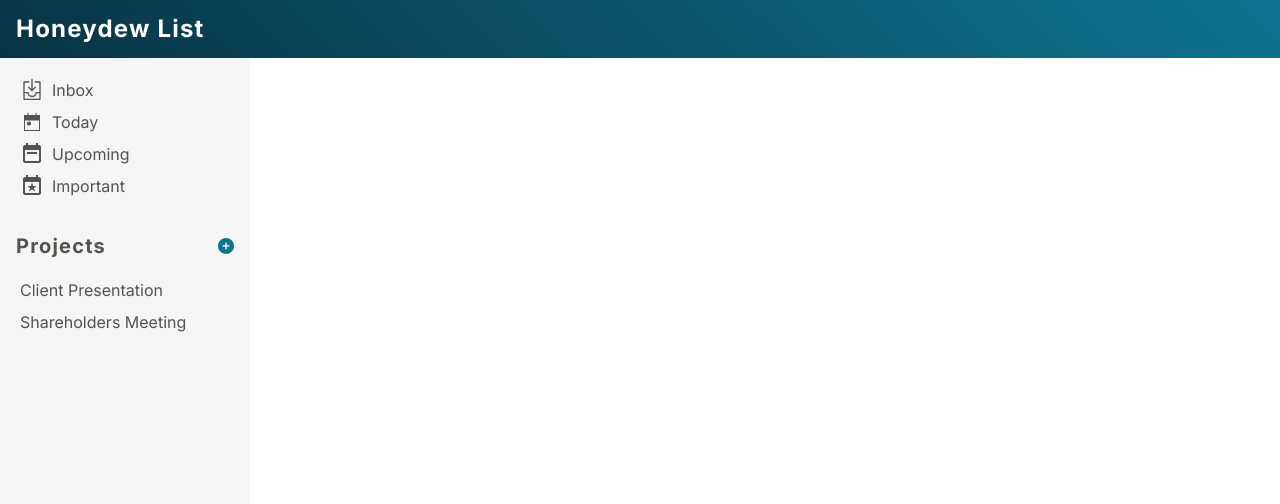
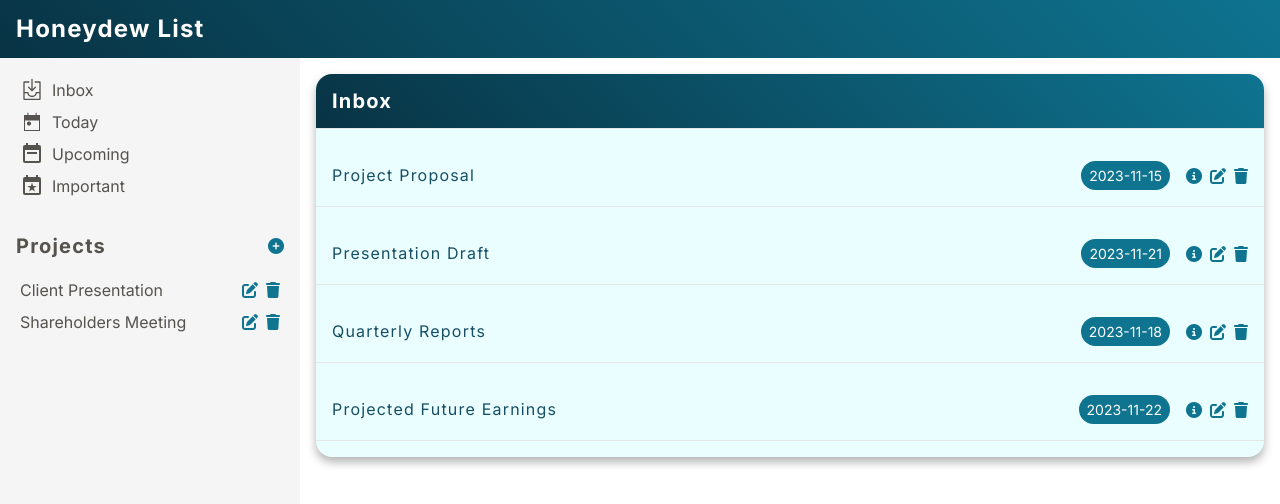
Before and after one commit to ryanthayes/top-todo-list, a website built with webpack: page dist/index.html in a window 1280 px wide. Built offline with nearby package versions, Linux system fonts and the light colour scheme.

Commit message:
Fix Edit/Deletetodo buttons

```diff
--- a/src/dom.js
+++ b/src/dom.js
@@ -10,10 +10,10 @@ const dom = (() => {
     const todoModal = document.querySelector('#todoModal');
 
     function clearMainContainer() {
-        mainContainer.innerText = '';
+        mainContainer.textContent = '';
     };
     function clearTodoContainer() {
-        todoContainer.innerText = '';
+        todoContainer.textContent = '';
     };
 
     // RENDER PROJECTS IN SIDEBAR
@@ -24,12 +24,24 @@ const dom = (() => {
         projects.projectsArray.forEach((project, index) => {
 
             // Create list item for each project
-            const projectLinks = createHtmlElement('li', null, ['sidebar-project-link', '|', 'no-bullets', 'flex', 'gap-sm', 'align-items-center'], 'data-index', index, null, sidebarProjects);
+            const projectLink = createHtmlElement('li', null, ['sidebar-project-link', '|', 'no-bullets'], 'data-index', index, null, sidebarProjects);
 
-            const projectTitle = createHtmlElement('p', null, ['header-project-title'], null, null, project.title, projectLinks);
+            const projectTitle = createHtmlElement('p', null, ['sidebar-project-title'], null, null, project.title, projectLink);
+
+            const projectBtns = createHtmlElement('div', null, ['sidebar-button-container', '|', 'flex', 'gap-sm'], null, null, null,  projectLink)
+
+            // Create edit button for project
+            const projectEditBtn = createHtmlElement('i', null, ['btn--edit', 'btn--dark', '|', 'fas', 'fa-edit'], 'data-action', 'edit', null, projectBtns);
+
+            projectEditBtn.addEventListener('click', () => projects.editProject());
+
+            // Create delete button for project
+            const projectDeleteBtn = createHtmlElement('i', null, ['btn--delete', 'btn--dark', '|', 'fa-solid', 'fa-trash'], 'data-action', 'delete', null, projectBtns);
+
+            projectDeleteBtn.addEventListener('click', () => projects.deleteProject());
 
             // EVENT: Render project to page
-            projectLinks.addEventListener('click', () => renderCurrentProject(project, index));
+            projectLink.addEventListener('click', () => renderCurrentProject(project, index));
         })
     };
 
@@ -44,14 +56,40 @@ const dom = (() => {
 
         const todoHeaderTitle = createHtmlElement('h2', null, ['todo-header__title', '|', 'title--sm', 'flex', 'justify-content-between'], null, null, 'Inbox', todoHeaderContainer);
 
-        const todoHeaderBtns = createHtmlElement('div', null, ['todo-header__btn-container', 'flex', 'gap-sm', 'align-items-center'], null, null, null, todoHeaderContainer);
+        const todoContainer = createHtmlElement('div', 'todoContainer', ['todo-container'], null, null, null, mainContainer);
 
-        // Create add todo button
-        const addTodoBtn = createHtmlElement('i', 'addTodoBtn', ['btn--add', 'btn--light', '|', 'fa-solid', 'fa-circle-plus'], 'data-action', 'edit', null, todoHeaderBtns);
+        projects.projectsArray.forEach((project) => {
+            project.todos.forEach((todos, index) => {
+                const todoItems = createHtmlElement('li', null, ['todo-item'], 'data-index', index, null, todoContainer);
 
-        addTodoBtn.addEventListener('click', () => todoModal.showModal());
+                const todoTitleContainer = createHtmlElement('div', null, ['flex', 'gap-sm', 'align-items-center'], null, null, null, todoItems)
 
-        renderTodos();
+                const todoTitle = createHtmlElement('h3', null, ['todo-item__title'], 'data-action', 'check', todos.title, todoTitleContainer);
+
+                const todoInfoContainer = createHtmlElement('div', null, ['flex', 'gap-sm', 'align-items-center'], null, null, null, todoItems);
+
+                const todoDate = createHtmlElement('p', null, ['todo-item__date'], null, null, todos.date, todoInfoContainer);
+
+                const todoPriority = createHtmlElement('p', null, ['todo-item__priority'], null, null, todos.priority, todoInfoContainer);
+
+                const todoBtnContainer = createHtmlElement('div', null, ['todo-item__btn-container', '|', 'flex', 'gap-sm', 'align-items-center'], null, null, null, todoInfoContainer)
+
+                const todoDetailsBtn = createHtmlElement('i', null, ['btn--info', 'btn--dark', '|', 'fa', 'fa-info-circle'], 'data-action', 'details', null, todoBtnContainer);
+
+                todoDetailsBtn.addEventListener('click', () => console.log('todo details'));
+
+                const todoEditBtn = createHtmlElement('i', null, ['btn--edit', 'btn--dark', '|', 'fas', 'fa-edit'], 'data-action', 'edit', null, todoBtnContainer);
+
+                todoEditBtn.addEventListener('click', () => todos.editTodo());
+
+                const todoDeleteBtn = createHtmlElement('i', null, ['btn--delete', 'btn--dark', '|', 'fa-solid', 'fa-trash'], 'data-action', 'delete', null, todoBtnContainer);
+
+                todoDeleteBtn.addEventListener('click', () => todos.deleteTodo());
+            })
+
+        })
+
+        // renderTodos();
     };
 
     // RENDER TODAY TODOs
@@ -120,7 +158,7 @@ const dom = (() => {
     // RENDER CURRENT PROJECT TO PAGE
     function renderCurrentProject(project, index) {
 
-        clearMainContainer()
+        clearMainContainer();
 
         mainContainer.setAttribute('data-index', index);
 
@@ -135,16 +173,6 @@ const dom = (() => {
 
         addTodoBtn.addEventListener('click', () => todoModal.showModal());
 
-        // Create edit button for project
-        const projEditBtn = createHtmlElement('i', null, ['btn--edit', 'btn--light', '|', 'fas', 'fa-edit'], 'data-action', 'edit', null, mainHeaderBtns);
-
-        projEditBtn.addEventListener('click', () => projects.editProject());
-
-        // Create delete button for project
-        const projDeleteBtn = createHtmlElement('i', null, ['btn--delete', 'btn--light', '|', 'fa-solid', 'fa-trash'], 'data-action', 'delete', null, mainHeaderBtns);
-
-        projDeleteBtn.addEventListener('click', () => projects.deleteProject());
-
         const todoContainer = createHtmlElement('div', 'todoContainer', ['todo-container'], null, null, null, mainContainer);
 
         renderTodos();
@@ -155,7 +183,7 @@ const dom = (() => {
         const currentProject = document.querySelector('.main-container').getAttribute('data-index');
         const todoContainer = document.querySelector('.todo-container');
 
-        todoContainer.textContent = '';
+        clearTodoContainer();
 
         projects.projectsArray[currentProject].todos.forEach((todos, index) => {
 
@@ -179,11 +207,11 @@ const dom = (() => {
 
             const todoEditBtn = createHtmlElement('i', null, ['btn--edit', 'btn--dark', '|', 'fas', 'fa-edit'], 'data-action', 'edit', null, todoBtnContainer);
 
-            todoEditBtn.addEventListener('click', () => todos.deleteTodos());
+            todoEditBtn.addEventListener('click', () => todos.editTodo());
 
             const todoDeleteBtn = createHtmlElement('i', null, ['btn--delete', 'btn--dark', '|', 'fa-solid', 'fa-trash'], 'data-action', 'delete', null, todoBtnContainer);
 
-            todoDeleteBtn.addEventListener('click', () => console.log('delete todo'));
+            todoDeleteBtn.addEventListener('click', () => todos.deleteTodo());
         });
 
     };
--- a/src/index.js
+++ b/src/index.js
@@ -2,7 +2,7 @@ import dom from "./dom";
 import handlers from "./handlers";
 
 // ON PAGE LOAD - SHOW ALL TODOS
-// dom.renderInbox();
+dom.renderInbox();
 
 // ON PAGE LOAD - SHOW ALL PROJECTS
 dom.renderSidebar();
--- a/src/projects.js
+++ b/src/projects.js
@@ -2,11 +2,7 @@ import dom from "./dom";
 
 const projects = (() => {
 
-    let projectsArray = [];
-
-    // GET PROJECTS FROM LOCAL STORAGE
-    if (localStorage.getItem('projects') === null) {
-        projectsArray = [
+    let projectsArray = [
         {
             title: 'Client Presentation',
             todos: [
@@ -46,10 +42,53 @@ const projects = (() => {
             ]
         }
     ];
-    } else {
-        const projectsFromStorage = JSON.parse(localStorage.getItem('projects'));
-        projectsArray = projectsFromStorage;
-    }
+
+    // GET PROJECTS FROM LOCAL STORAGE
+    // if (localStorage.getItem('projects') === null) {
+    //     projectsArray = [
+    //         {
+    //             title: 'Client Presentation',
+    //             todos: [
+    //                 {
+    //                     title: 'Project Proposal',
+    //                     description: 'Prepare project proposal for client',
+    //                     date: '2023-11-15',
+    //                     important: true,
+    //                     completed: false
+    //                 },
+    //                 {
+    //                     title: 'Presentation Draft',
+    //                     description: 'Create draft of client presentation to present new marketing campaign proposal',
+    //                     date: '2023-11-21',
+    //                     important: false,
+    //                     completed: false
+    //                 }
+    //             ]
+    //         },
+    //         {
+    //             title: 'Shareholders Meeting',
+    //             todos: [
+    //                 {
+    //                     title: 'Quarterly Reports',
+    //                     description: 'Prepare quarterly reports for stakeholders',
+    //                     date: '2023-11-18',
+    //                     important: false,
+    //                     completed: false
+    //                 },
+    //                 {
+    //                     title: 'Projected Future Earnings',
+    //                     description: 'Presentation of projected revenues and earnings for upcoming quarter.',
+    //                     date: '2023-11-22',
+    //                     important: false,
+    //                     completed: false
+    //                 }
+    //             ]
+    //         }
+    //     ];
+    // } else {
+    //     const projectsFromStorage = JSON.parse(localStorage.getItem('projects'));
+    //     projectsArray = projectsFromStorage;
+    // };
 
     class Project {
         constructor(title) {
@@ -73,19 +112,19 @@ const projects = (() => {
         projectsArray.push(project);
 
         // Add project to local storage
-        addToStorage();
+        // addToStorage();
 
-        //Render Projects to DOM
+        // Update Sidebar DOM
         dom.renderSidebar();
+
     };
 
     // DELETE PROJECT
     function deleteProject(index) {
-        console.log('delete project');
-
-        // projectsArray.splice(index, 1);
+        projectsArray.splice(index, 1);
         // addToStorage();
-        // dom.renderSidebar();
+        dom.renderSidebar();
+        dom.renderInbox();
     };
 
     // EDIT PROJECT
--- a/src/style.css
+++ b/src/style.css
@@ -123,7 +123,7 @@ h3 {
 
 .grid-container {
     display: grid;
-    grid-template-columns: 250px 1fr;
+    grid-template-columns: 300px 1fr;
 }
 
 /* === HEADER === */
@@ -157,6 +157,11 @@ h3 {
     padding: var(--spacing-xs);
 }
 
+.sidebar-project-link {
+    display: flex;
+    justify-content: space-between;
+}
+
 .sidebar-nav-link-active,
 .sidebar-nav-link:hover,
 .sidebar-nav-link:focus,
@@ -177,6 +182,12 @@ h3 {
 .sidebar-project-title {
     overflow: hidden;
     text-overflow: ellipsis;
+}
+
+.sidebar-project-link {
+    display: flex;
+    gap: var(--spacing-sm);
+    align-items: center;
 }
 
 /* @media (max-width: 35em) {
@@ -231,6 +242,9 @@ h3 {
     color: var(--clr-neutral-100);
     border-radius: var(--br-lg);
 }
+
+/* Check Mark Toggle */
+
 
 /* @media (max-width: 35em) {
     .main {
@@ -449,6 +463,13 @@ h3 {
     margin-bottom: var(--spacing-lg)
 }
 
+
+.strikethrough {
+    text-decoration:line-through;
+}
+.fade {
+    opacity: 0.7;
+}
 .no-bullets {
     list-style: none;
 }
--- a/src/todos.js
+++ b/src/todos.js
@@ -27,7 +27,7 @@ const todos =(() => {
         projects.projectsArray[projectIndex].todos.push(todo);
 
         // Add todo to local storage
-        addToStorage();
+        // addToStorage();
 
         //Render todos to DOM
         dom.renderTodos();
```
Also changed, not shown: dist/main.js. Lines whose indentation alone changed are shown as unchanged.
